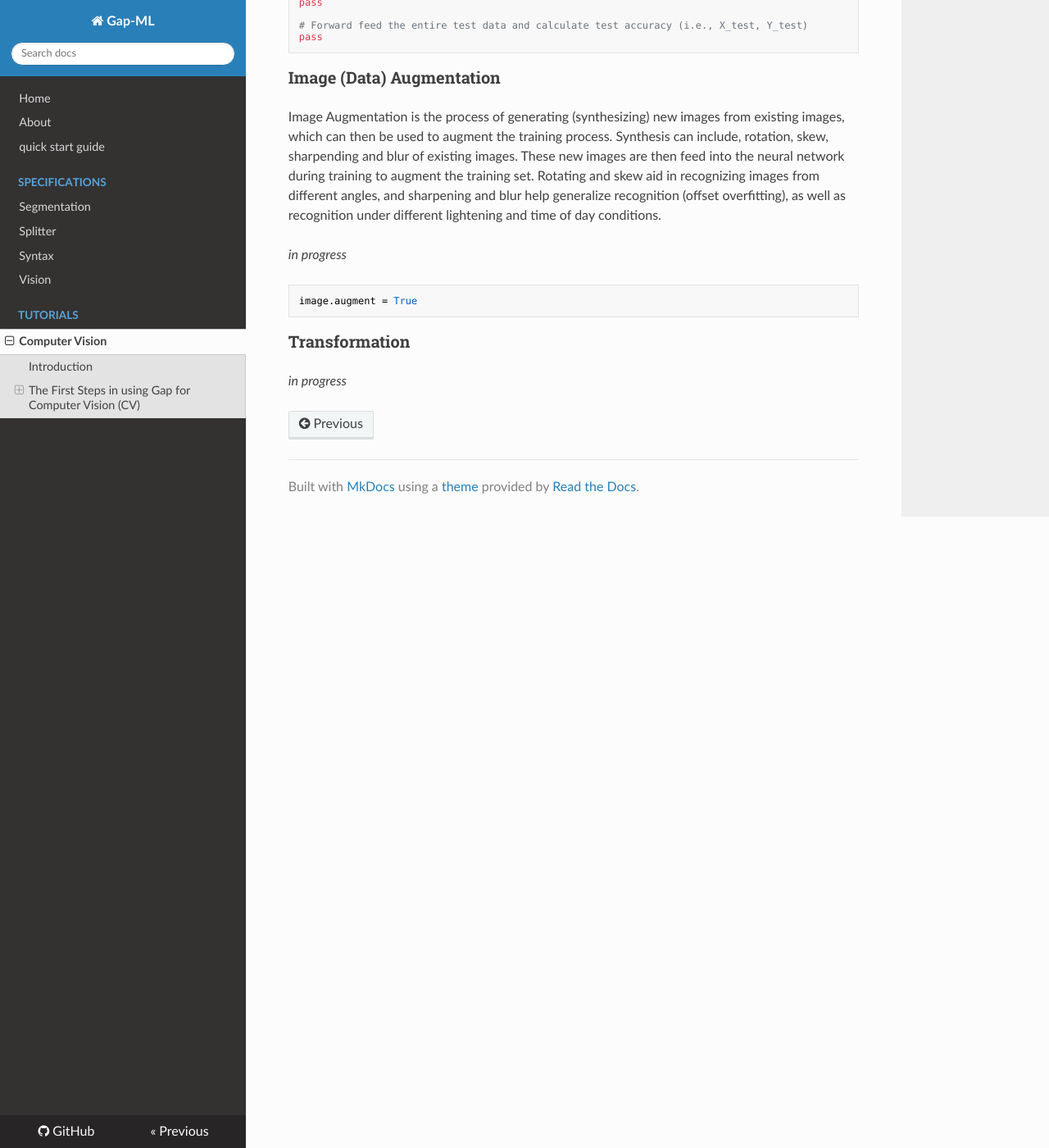
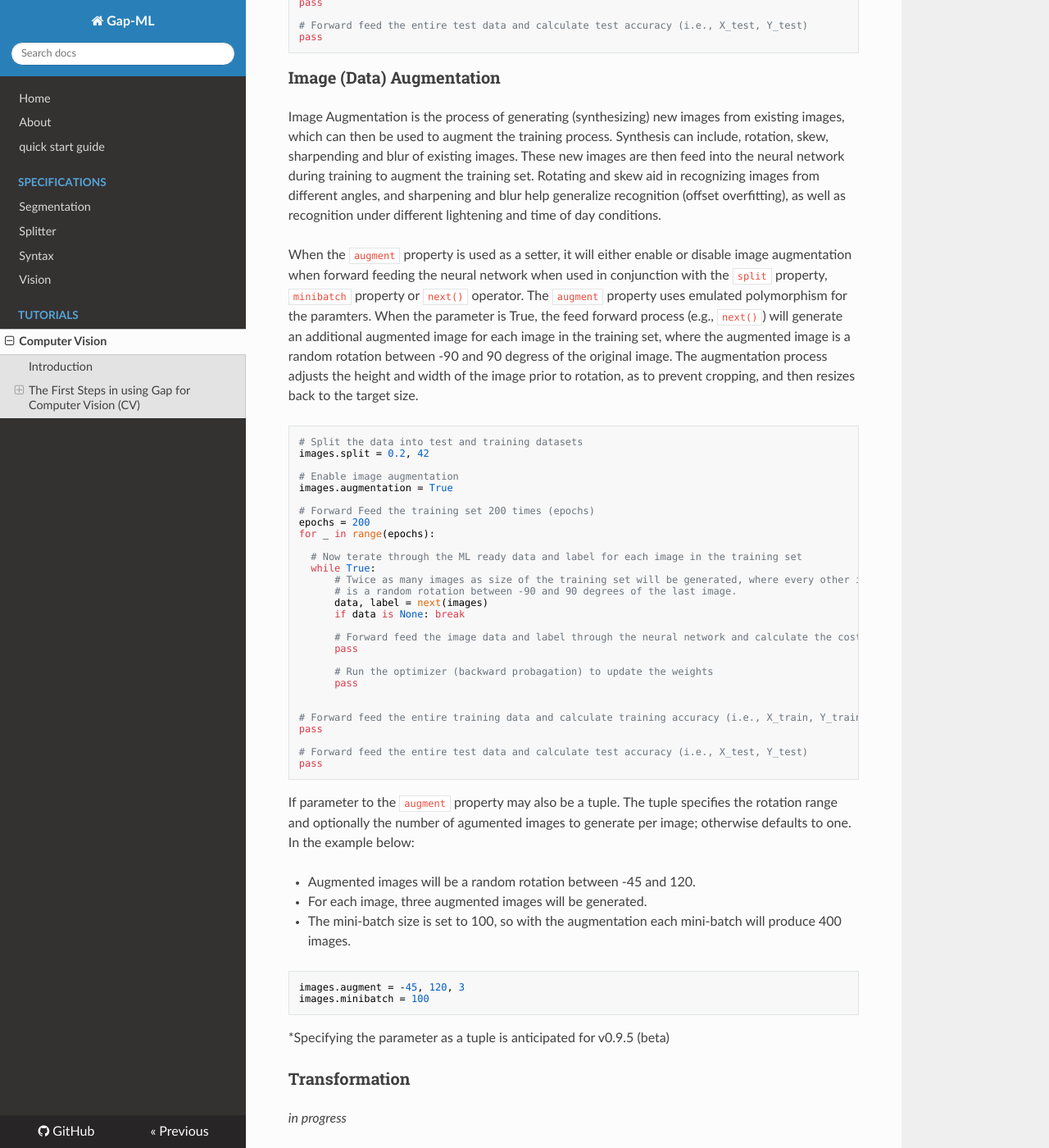
Before and after one commit to andrewferlitsch/Gap, an MkDocs documentation site: the page built from docs/tutorials/computer_vision.md, in a window 1280 px wide and 1400 px high, scrolled down 15605 px. Shown: the whole window at 82% size. Built offline with MkDocs 1.6.1, drawn with Linux system fonts in a browser that asks for light colours; nearby versions of some CDN libraries.

Commit message:
Update computer_vision.md

````diff
--- a/docs/tutorials/computer_vision.md
+++ b/docs/tutorials/computer_vision.md
@@ -595,11 +595,51 @@ pass
 
 Image Augmentation is the process of generating (synthesizing) new images from existing images, which can then be used to augment the training process. Synthesis can include, rotation, skew, sharpending and blur of existing images. These new images are then feed into the neural network during training to augment the training set. Rotating and skew aid in recognizing images from different angles, and sharpening and blur help generalize recognition (offset overfitting), as well as recognition under different lightening and time of day conditions.
 
-*in progress*
+When the `augment` property is used as a setter, it will either enable or disable image augmentation when forward feeding the neural network when used in conjunction with the `split` property, `minibatch` property or `next()` operator. The `augment` property uses emulated polymorphism for the paramters. When the parameter is True, the feed forward process (e.g., `next()`) will generate an additional augmented image for each image in the training set, where the augmented image is a random rotation between -90 and 90 degress of the original image. The augmentation process adjusts the height and width of the image prior to rotation, as to prevent cropping, and then resizes back to the target size.
 
 ```python
-image.augment = True
+# Split the data into test and training datasets
+images.split = 0.2, 42
+
+# Enable image augmentation
+images.augmentation = True
+
+# Forward Feed the training set 200 times (epochs)
+epochs = 200
+for _ in range(epochs):
+
+  # Now terate through the ML ready data and label for each image in the training set
+  while True:
+      # Twice as many images as size of the training set will be generated, where every other image
+      # is a random rotation between -90 and 90 degrees of the last image.
+      data, label = next(images)
+      if data is None: break
+
+      # Forward feed the image data and label through the neural network and calculate the cost function
+      pass
+
+      # Run the optimizer (backward probagation) to update the weights
+      pass
+
+
+# Forward feed the entire training data and calculate training accuracy (i.e., X_train, Y_train)
+pass
+
+# Forward feed the entire test data and calculate test accuracy (i.e., X_test, Y_test)
+pass
 ```
+
+If parameter to the `augment` property may also be a tuple. The tuple specifies the rotation range and optionally the number of agumented images to generate per image; otherwise defaults to one. In the example below:
+
++ Augmented images will be a random rotation between -45 and 120.
++ For each image, three augmented images will be generated.
++ The mini-batch size is set to 100, so with the augmentation each mini-batch will produce 400 images.
+
+```python
+images.augment = -45, 120, 3
+images.minibatch = 100
+```
+*Specifying the parameter as a tuple is anticipated for v0.9.5 (beta)
 
 ### Transformation
 
````
